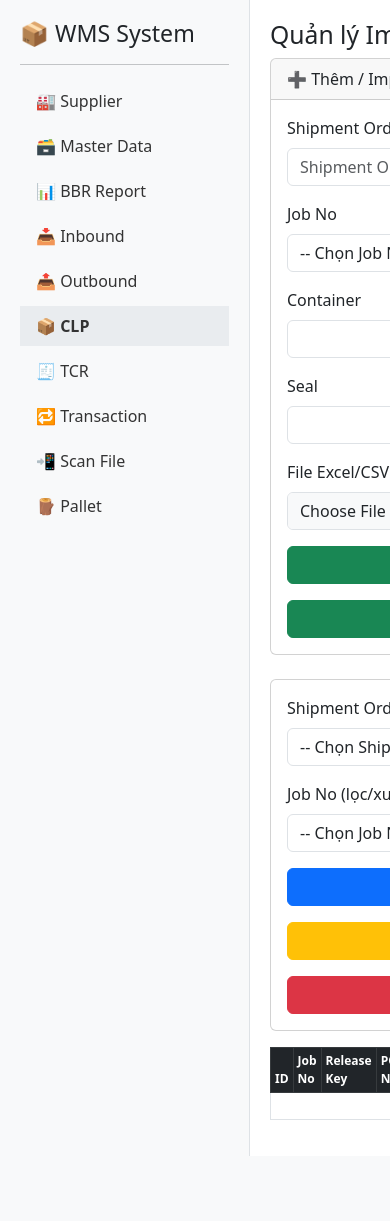
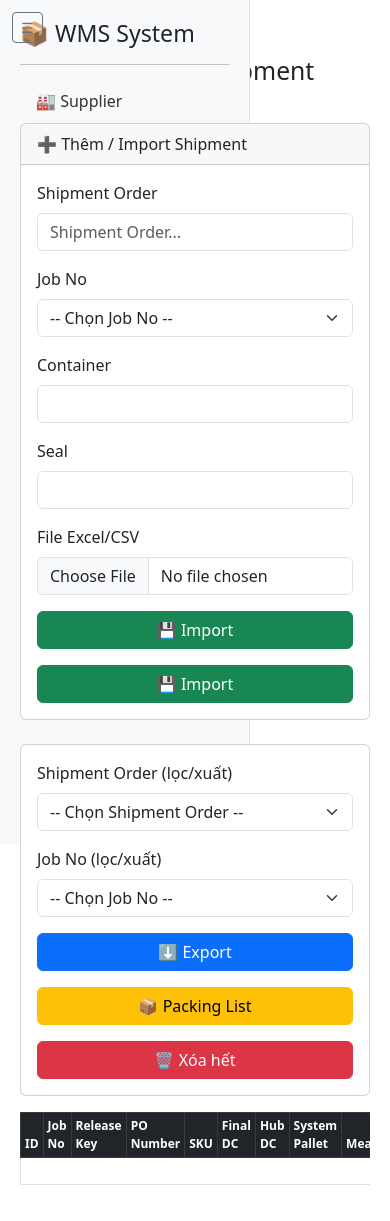
Before and after one commit to Anhcodon2020/wms_management, a Flask app: page /clp in a window 390 px wide; the page is wider, and only the part inside the window is pictured. Before the commit the page ends 1156 px from the top of that part, so only its background shows below. Run offline with Flask 3, Linux system fonts and the light colour scheme.

Commit message:
Change export excel

```diff
--- a/app.py
+++ b/app.py
@@ -1737,8 +1737,8 @@ def clp_packing_list():
             'systempallet': r.get('systempallet'),
             'measurement': r.get('measurement'),
             'weight': weight_val,
+            'cbm_pallet': cbm_pallet_val,
             'carton': r.get('carton'),
-            'cbm_pallet': cbm_pallet_val,
             'palletnumber': palletnumber_val,
             'total_plt': total_plt_val,
             'cbm': cbm_round,
--- a/templates/base.html
+++ b/templates/base.html
@@ -7,15 +7,23 @@
     <link href="https://cdn.jsdelivr.net/npm/bootstrap@5.3.0/dist/css/bootstrap.min.css" rel="stylesheet">
     <link rel="stylesheet" href="https://cdn.jsdelivr.net/npm/bootstrap-icons@1.10.0/font/bootstrap-icons.css">
     <style>
-        body { display: flex; min-height: 100vh; overflow-x: hidden; }
-        .sidebar { min-width: 250px; max-width: 250px; background: #f8f9fa; border-right: 1px solid #dee2e6; padding: 20px; }
-        .content { flex: 1; padding: 20px; }
+        body { min-height: 100vh; overflow-x: hidden; }
+        .sidebar { width: 250px; background: #f8f9fa; border-right: 1px solid #dee2e6; padding: 20px; transition: transform 0.25s ease; position: fixed; top: 0; left: 0; bottom: 0; }
+        .content { padding: 20px; margin-left: 250px; transition: margin-left 0.25s ease; }
         .nav-link { color: #333; margin-bottom: 5px; }
         .nav-link.active { background-color: #e9ecef; font-weight: bold; }
+        body.sidebar-collapsed .sidebar { transform: translateX(-260px); }
+        body.sidebar-collapsed .content { margin-left: 0; }
+        .sidebar-toggle { position: fixed; top: 12px; left: 12px; z-index: 1200; }
+        @media (max-width: 768px) {
+            body.sidebar-collapsed .sidebar { transform: translateX(-260px); }
+            .content { padding-top: 56px; margin-left: 0; }
+        }
     </style>
 </head>
 <body>
-    <div class="sidebar">
+    <button class="btn btn-outline-secondary btn-sm sidebar-toggle" id="sidebarToggle">☰</button>
+    <div class="sidebar" id="sidebar">
         <h3>📦 WMS System</h3>
         <hr>
         <nav class="nav flex-column">
@@ -62,6 +70,16 @@
                 return new bootstrap.Toast(toastEl, { delay: 5000 });
             });
             toastList.forEach(toast => toast.show());
+
+            const toggleBtn = document.getElementById('sidebarToggle');
+            const body = document.body;
+            const stored = localStorage.getItem('sidebar_collapsed');
+            if (stored === '1') body.classList.add('sidebar-collapsed');
+
+            toggleBtn?.addEventListener('click', function () {
+                body.classList.toggle('sidebar-collapsed');
+                localStorage.setItem('sidebar_collapsed', body.classList.contains('sidebar-collapsed') ? '1' : '0');
+            });
         });
     </script>
     {% block scripts %}{% endblock %}
```
